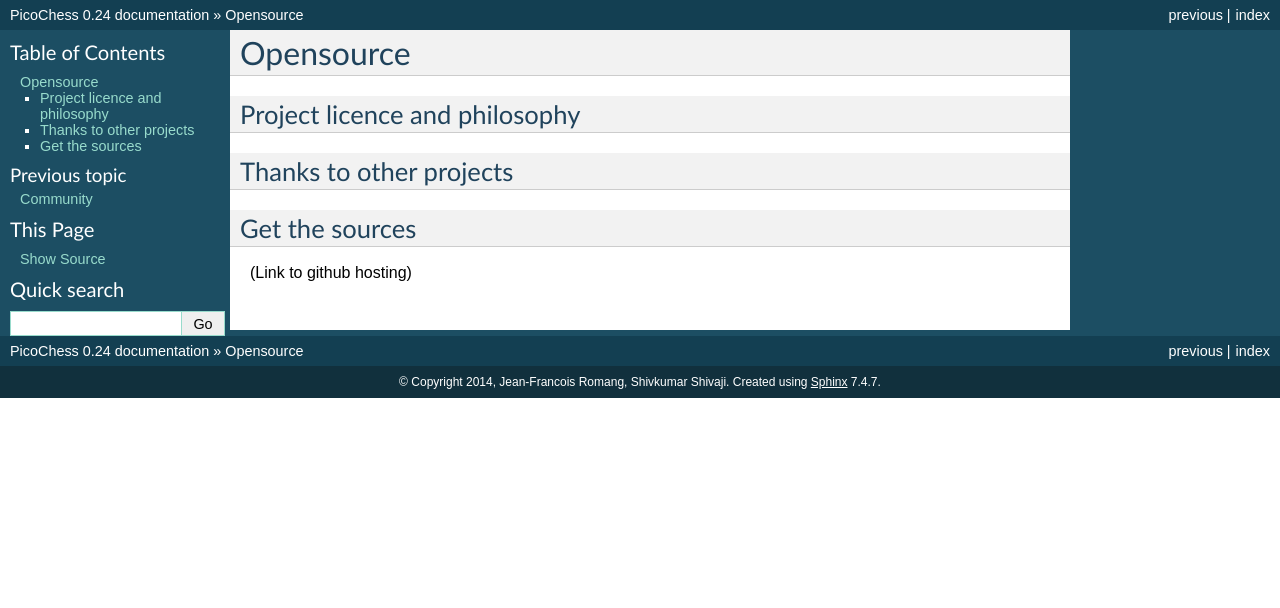
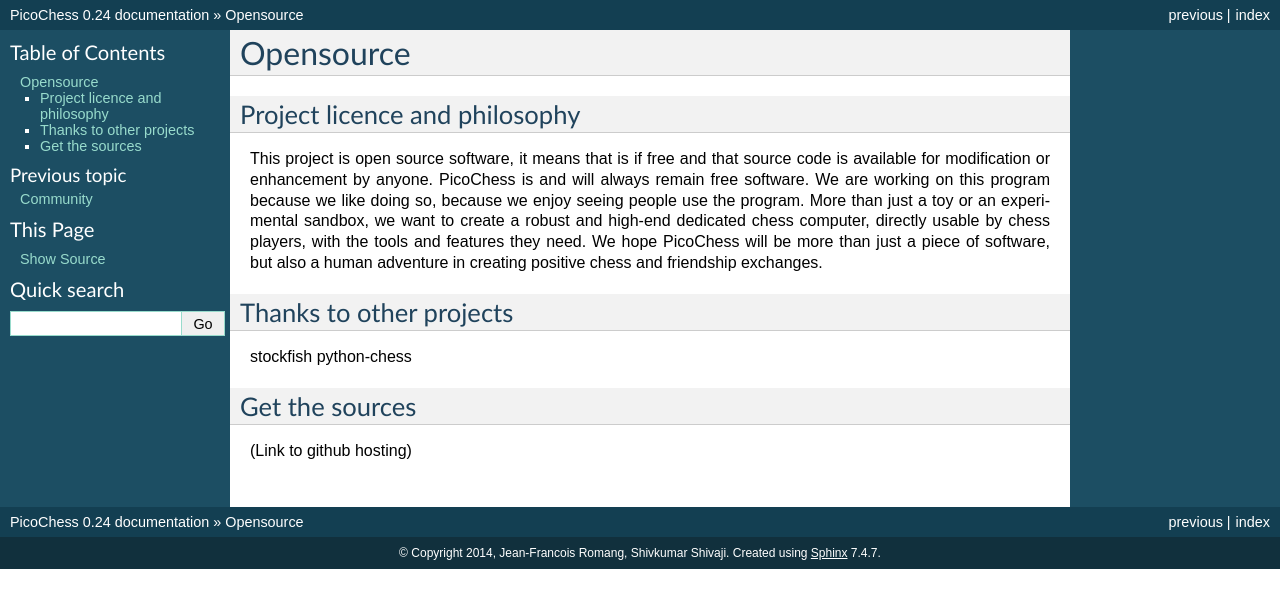
Before and after one commit to jromang/picochess, a Sphinx documentation site: the page built from docs/source.rst, in a window 1280 px wide. Shown: the top 608 px of the page. Built offline with Sphinx 7.4.7, drawn with Linux system fonts in a browser that asks for light colours.

Commit message:
Update source.rst

```diff
--- a/docs/source.rst
+++ b/docs/source.rst
@@ -4,8 +4,17 @@
 Project licence and philosophy
 ------------------------------
 
+This project is open source software, it means that is if free and that source code is available for modification or enhancement by anyone.
+PicoChess is and will always remain free software. We are working on this program because we like doing so, because we enjoy seeing people use the program.
+More than just a toy or an experimental sandbox, we want to create a robust and high-end dedicated chess computer, directly usable by chess players, with the tools and features they need.
+We hope PicoChess will be more than just a piece of software, but also a human adventure in creating positive chess and friendship exchanges.
+
+
 Thanks to other projects
 ------------------------
+
+stockfish
+python-chess
 
 Get the sources
 ---------------
```
